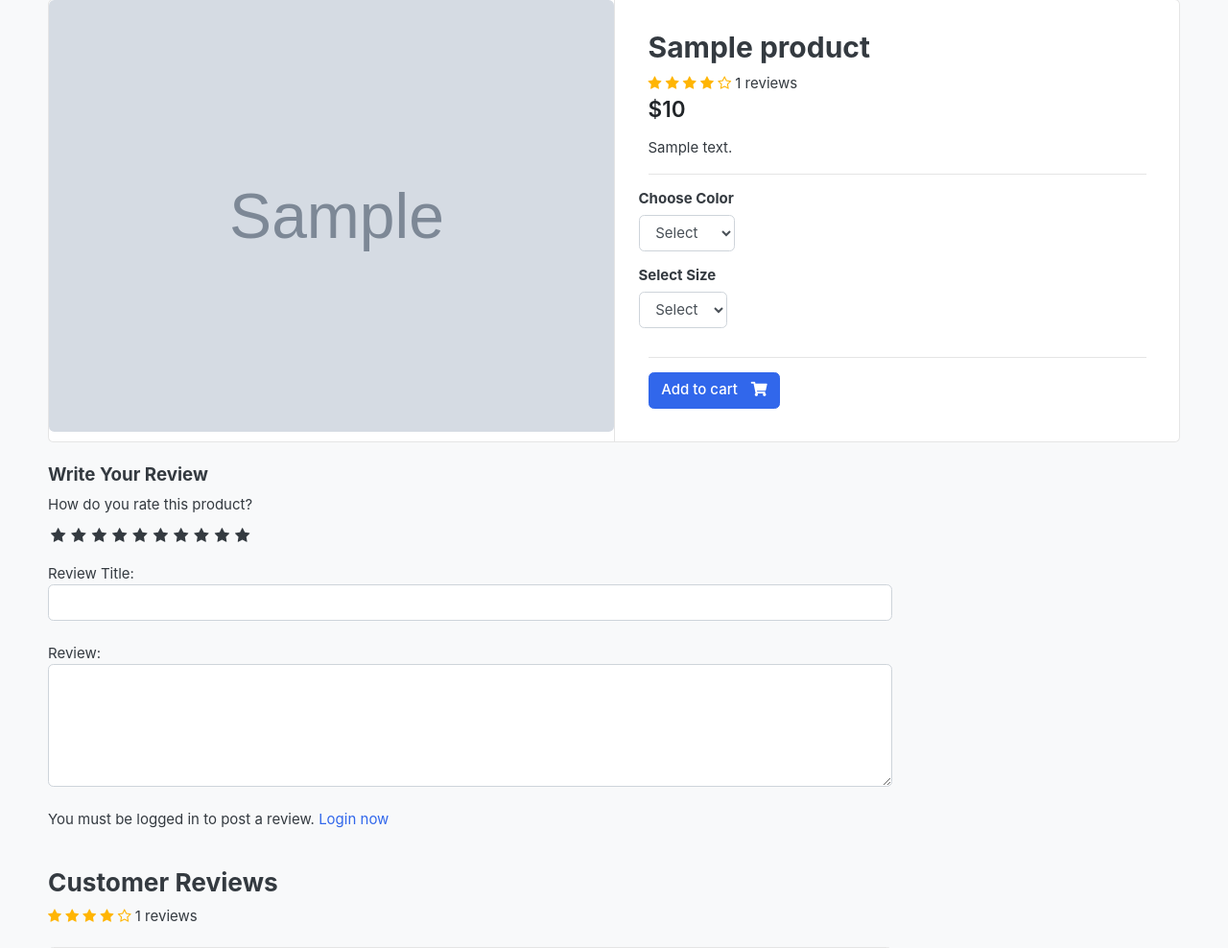
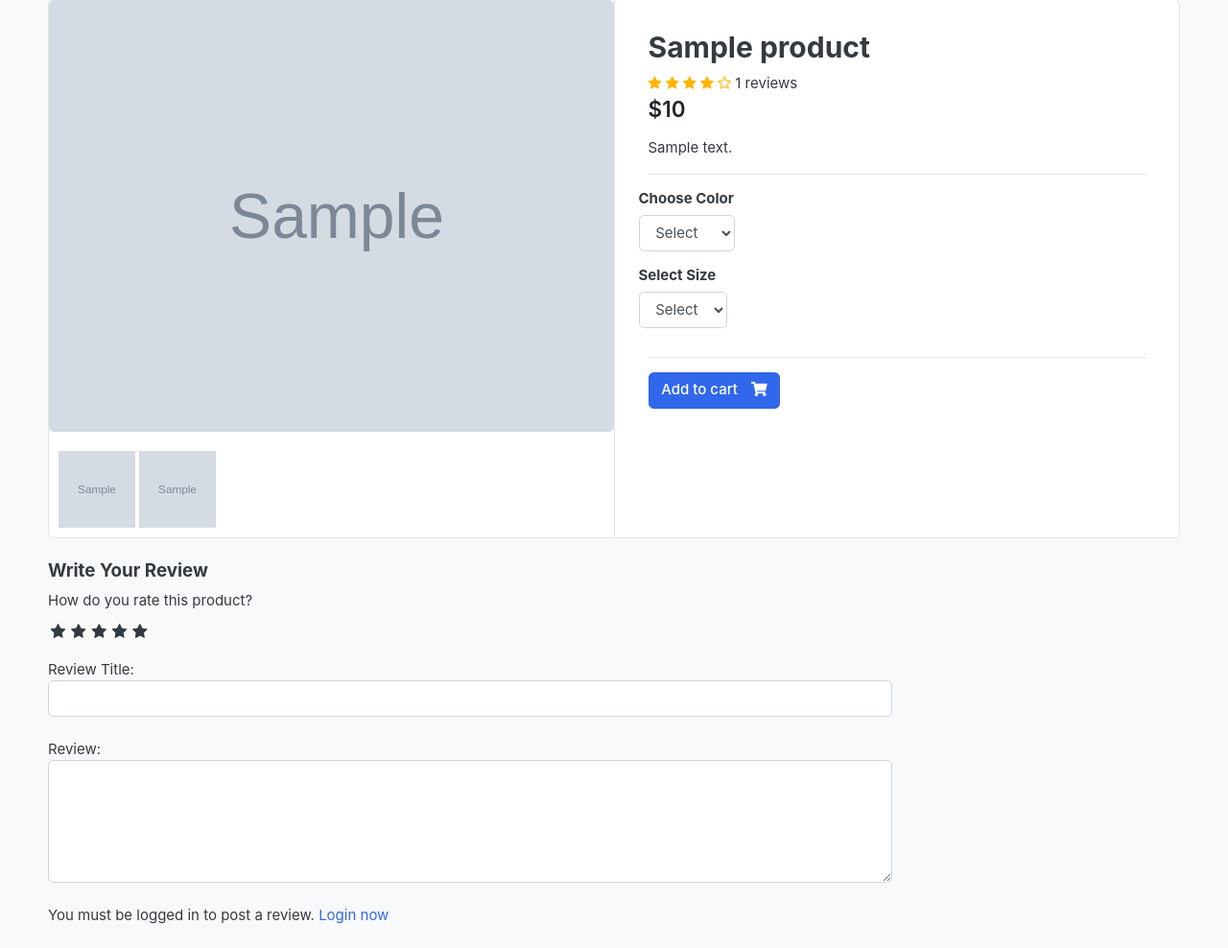
Before and after one commit to Andross78/greatkart-django, a Django app: a page that uses templates/product_detail.html in a window 1280 px wide. Shown: the part 159-1147 px from the top of the page at 96% size. Run offline with Django 3.2, Linux system fonts and the light colour scheme; tables that the repository leaves empty hold one stand-in row (values such as "Sample post"); grey boxes marked "Sample" are stand-in pictures; some libraries are stand-ins or nearby versions; some web fonts are replaced.

Commit message:
COMPLETE

```diff
--- a/static/css/custom.css
+++ b/static/css/custom.css
@@ -10,7 +10,7 @@
 .rate > label{
     float: right;
 }
-
+/* Stars */
 .rate > label:before{
     display: inline-block;
     font-size: 1.1rem;
@@ -21,6 +21,41 @@
     cursor: pointer;
 }
 
+/* Half star */
+.rate .half:before{
+    content: "\f089";
+    position: absolute;
+    padding-right: 0;
+}
+
+input:checked ~ label, label:hover ~ label{
+    color: #ffb503;
+}
+
+input:checked + label:hover, input:checked ~ label:hover, input:checked ~ label:hover ~ label,
+label:hover ~ input:checked ~ label{
+    color: #cc9000;
+}
+
+
 .rating-star i {
     color: #ffb503 !important;
 }
+
+
+ul.thumb {
+    margin: 0 auto;
+    padding: 0;
+    float: left;
+}
+
+ul.thumb li {
+    list-style: none;
+    margin: 10px;
+}
+
+ul.thumb li img {
+    width: 80px;
+    height: 80px;
+    border: 1 px solid grey;
+}
--- a/templates/includes/footer.html
+++ b/templates/includes/footer.html
@@ -20,3 +20,14 @@
 	</div><!-- //container -->
 </footer>
 <!-- ========================= FOOTER END // ========================= -->
+<script src="https://ajax.googleapis.com/ajax/libs/jquery/3.5.1/jquery.min.js"></script>
+<script>
+    $(document).ready(function(){
+        $('.thumb a').click(function (e){
+            e.preventDefault();
+            $('.mainImage img').attr('src', $(this).attr('href'));
+        })
+    })
+</script>
+</body>
+</html>
--- a/templates/product_detail.html
+++ b/templates/product_detail.html
@@ -10,11 +10,19 @@
                 <div class="row no-gutters">
                     <aside class="col-md-6">
                         <article class="gallery-wrap">
-                            <div class="img-big-wrap">
-                                <a href="#"><img src="{{ single_product.image.url }}"></a>
+                            <div class="img-big-wrap mainImage">
+                                <center><img src="{{ single_product.image.url }}"></center>
                             </div> <!-- img-big-wrap.// -->
 
                         </article> <!-- gallery-wrap .end// -->
+                        <ul class="thumb">
+                            <li>
+                                <a href="{{ single_product.image.url }}" target="mainImage"><img src="{{ single_product.image.url }}" alt="Product Image"></a>
+                                {% for image in product_gallery %}
+                                    <a href="{{ image.image.url }}" target="mainImage"><img src="{{ image.image.url }}" alt="Product Image"></a>
+                                {% endfor %}
+                            </li>
+                        </ul>
                     </aside>
                     <main class="col-md-6 border-left">
                         <form action="{% url 'add_cart' single_product.id %}" method="POST">
--- a/ud_app/models.py
+++ b/ud_app/models.py
@@ -273,3 +273,16 @@ class RevievRating(models.Model):
 
     def __str__(self):
         return self.subject
+
+
+class ProductGallery(models.Model):
+
+    product = models.ForeignKey(Product, default=None, on_delete=models.CASCADE)
+    image = models.ImageField(upload_to='store/products', max_length=255)
+
+    def __str__(self):
+        return self.product.product_name
+
+    class Meta:
+        verbose_name = 'product gallery'
+        verbose_name_plural = 'product galleries'
--- a/ud_app/views.py
+++ b/ud_app/views.py
@@ -21,7 +21,8 @@ from django.utils.encoding import force_bytes
 from django.utils.http import urlsafe_base64_encode, urlsafe_base64_decode
 from django.views.decorators.csrf import csrf_exempt
 
-from .models import Account, UserProfile, Product, Category, Cart, CartItem, Variation, Order, OrderProduct, Payment, RevievRating
+from .models import Account, UserProfile, Product, Category, Cart, CartItem, Variation, Order, OrderProduct, Payment, \
+    RevievRating, ProductGallery
 from .forms import RegistrationForm, OrderForm, ReviewForm, UserForm, UserProfileForm
 
 
@@ -342,11 +343,17 @@ def reset_password(request):
 
 def home(request):
 
-    products = Product.objects.all().filter(is_available=True)
+    products = Product.objects.all().filter(is_available=True).order_by('created_date')
+
+    for product in products:
+        reviews = RevievRating.objects.filter(product_id=product.id, status=True)
 
     context = {
         'products': products,
+        'reviews': reviews,
     }
+
+
 
     return render(request, 'home.html', context)
 
@@ -392,15 +399,19 @@ def product_detail(request, category_slug, product_slug):
             order_product = None
     else:
         order_product = None
+
     # Get the revievs
     reviews = RevievRating.objects.filter(product_id=single_product.id, status=True)
 
+    # Get the product gallery
+    product_gallery = ProductGallery.objects.filter(product_id=single_product.id)
 
     context = {
         'single_product': single_product,
         'in_cart': in_cart,
         'order_product': order_product,
         'reviews': reviews,
+        'product_gallery': product_gallery,
     }
     return render(request, 'product_detail.html', context)
 
--- a/ud_proj/urls.py
+++ b/ud_proj/urls.py
@@ -1,6 +1,6 @@
 
 from django.contrib import admin
-from django.urls import path
+from django.urls import path, include
 from django.conf.urls.static import static
 from django.conf import settings
 
@@ -33,7 +33,9 @@ from ud_app.views import (
 )
 
 urlpatterns = [
-    path('admin/', admin.site.urls),
+    path('admin/', include('admin_honeypot.urls', namespace='admin-honeypot')),
+    path('securelogin/', admin.site.urls),
+
     path('', home, name='home'),
     path('store/', store, name='store'),
     path('store/category/<slug:category_slug>/', store, name='products_by_category'),
```
Also changed, not shown: templates/home.html (+14 -0 lines), ud_app/admin.py (+14 -1 lines), ud_proj/settings.py (+18 -8 lines), 1 other file.
